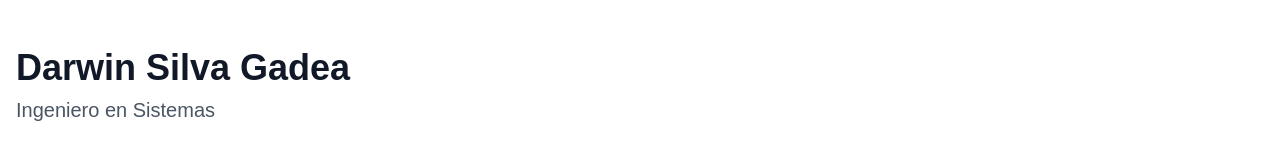
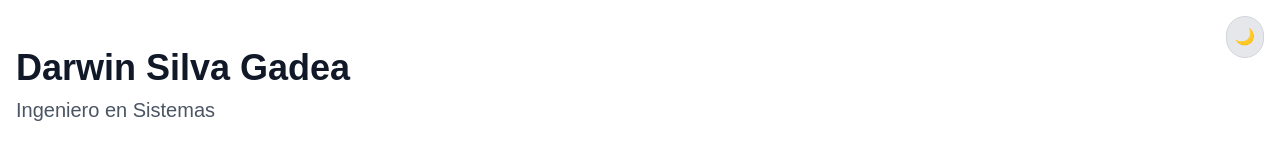
Before and after one commit to Infil505/portafolio, a Next.js app: page / in a window 1280 px wide. Shown: the top 160 px of the page. Built offline with nearby package versions, Linux system fonts and the light colour scheme.

Commit message:
mejoras en vistas

```diff
--- a/src/app/page.tsx
+++ b/src/app/page.tsx
@@ -3,6 +3,8 @@ import { Card, CardContent, CardHeader, CardTitle } from "@/components/ui/card"
 import { ExternalLink } from 'lucide-react'
 import Image from "next/image"
 import { SocialLink } from "@/components/ui/social-link"
+import ThemeToggle from "@/components/ui/theme";
+
 
 export default function PortfolioPage() {
   return (
@@ -11,6 +13,7 @@ export default function PortfolioPage() {
         <div className="container mx-auto px-4">
           <h1 className="text-4xl font-bold text-gray-900 dark:text-white">Darwin Silva Gadea</h1>
           <p className="text-xl text-gray-600 dark:text-gray-400 mt-2">Ingeniero en Sistemas</p>
+          <ThemeToggle />
         </div>
       </header>
 
--- /dev/null
+++ b/src/components/ui/theme.tsx
@@ -0,0 +1,31 @@
+"use client";
+
+import { useEffect, useState } from "react";
+
+export default function ThemeToggle() {
+  const [theme, setTheme] = useState<string>("light");
+
+  useEffect(() => {
+    const storedTheme = localStorage.getItem("theme") || "light";
+    setTheme(storedTheme);
+    document.documentElement.classList.toggle("dark", storedTheme === "dark");
+  }, []);
+
+  const toggleTheme = () => {
+    const newTheme = theme === "light" ? "dark" : "light";
+    setTheme(newTheme);
+    localStorage.setItem("theme", newTheme);
+    document.documentElement.classList.toggle("dark", newTheme === "dark");
+  };
+
+  return (
+    <button
+      onClick={toggleTheme}
+      className="p-2 rounded-full border dark:border-gray-600 border-gray-300
+                 bg-gray-200 dark:bg-gray-800 dark:text-white text-gray-700 fixed
+                 top-4 right-4 z-50"
+    >
+      {theme === "light" ? "🌙" : "☀️"}
+    </button>
+  );
+}
```
